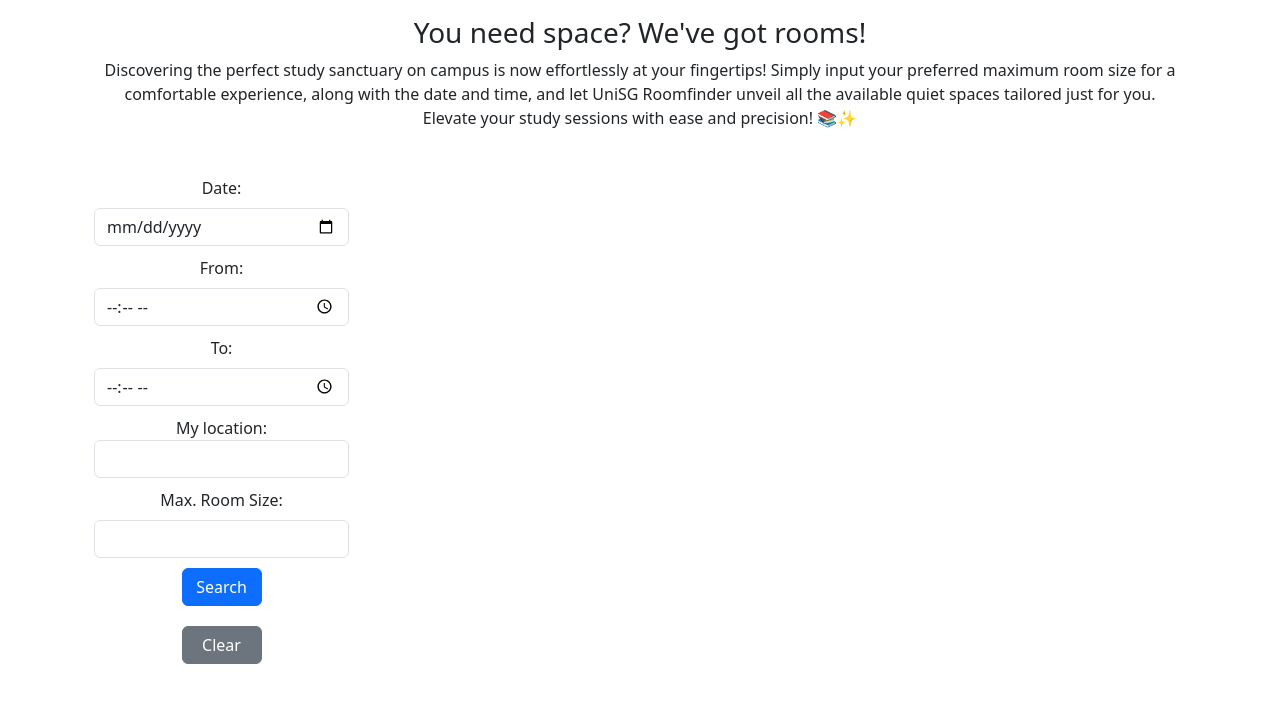
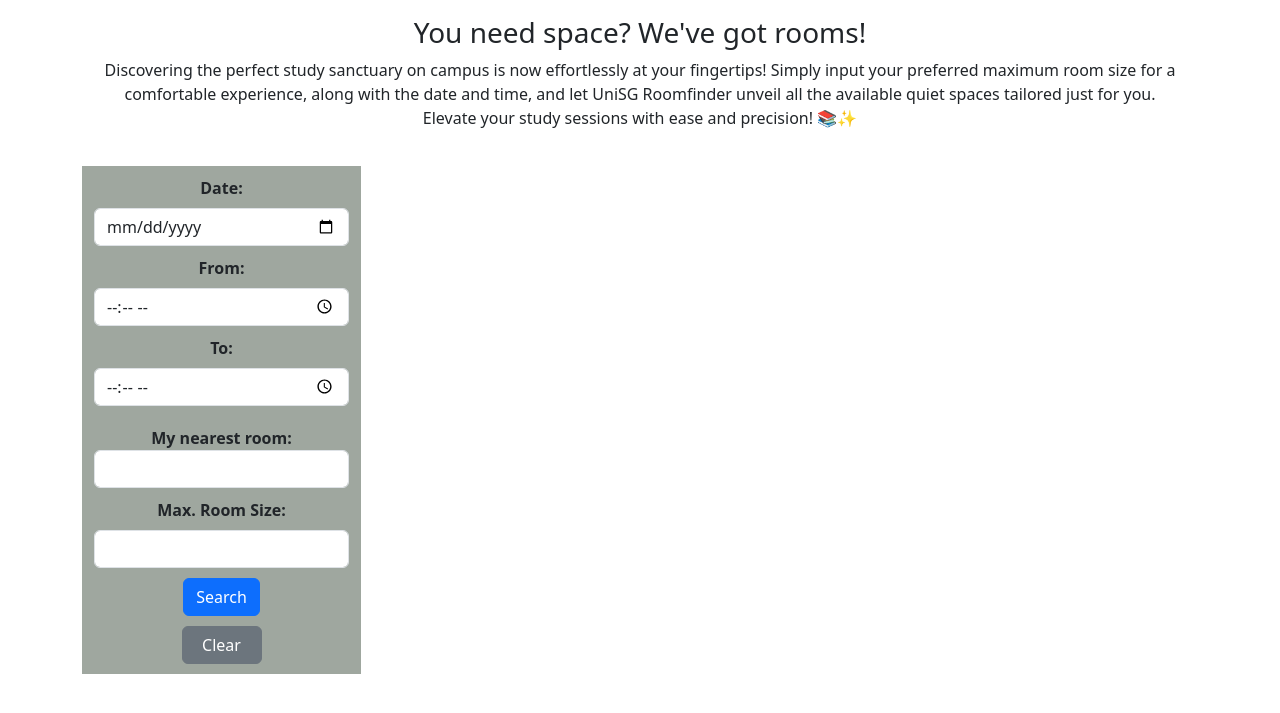
Before and after one commit to Code2703/FCS_roomfinder, a Flask app: template templates/home.html in a window 1280 px wide. Shown: the part 74-787 px from the top of the page. Run offline with Flask 3, Linux system fonts and the light colour scheme; the template is opened without the code that fills it, so the values that code supplies are empty; parts of the project's set-up code (start-up, migrations or seed data) failed here and were passed over.

Commit message:
modifiyng the cards

```diff
--- a/templates/home.html
+++ b/templates/home.html
@@ -23,26 +23,26 @@ Home
     <div class="row align-items-start">
 
         <!-- Filters Column -->
-        <div class="col">
+        <div class="col" style="background-color: rgb(159, 167, 159);">
             <div>
                 <form action="" method="post" novalidate>
 
                     <!-- Filter by date -->
-                    <label for="start" class="form-label" style="margin-top: 10px;">Date:</label>
+                    <label for="start" class="form-label" style="margin-top: 10px; font-weight: bold;">Date:</label>
                     <input type="date" class="form-control" name="filter_date" value="{{ filter_date }}" min="{{ min_date }}" max="{{ max_date }}" required>
                     <div class="valid-feedback">
                         Looks good!
                     </div>
 
                     <!-- Filter by start time -->
-                    <label for="start_time" class="form-label" style="margin-top: 10px;">From:</label>
+                    <label for="start_time" class="form-label" style="margin-top: 10px; font-weight: bold;">From:</label>
                     <input type="time" class="form-control" name="filter_time" value="{{ filter_time }}" min="{{ min_time }}" max="{{ max_time }}" required>
                     <div class="valid-feedback">
                         Looks good!
                     </div>
 
                     <!-- Filter by end time -->
-                    <label for="start_time" class="form-label" style="margin-top: 10px;">To:</label>
+                    <label for="start_time" class="form-label" style="margin-top: 10px; font-weight: bold;">To:</label>
                     <input type="time" class="form-control" name="filter_end_time" value="{{ filter_end_time }}" min="{{ min_end_time }}" max="{{ max_end_time }}" required>
                     <div class="valid-feedback">
                         Looks good!
@@ -50,7 +50,7 @@ Home
 
                     <!-- Enter nearest room for routing directions -->
                     <div class="form-group" style="margin-top: 10px;">
-                        <label for="start_location">My location:</label>
+                        <label for="start_location" style="margin-top: 10px; font-weight: bold;">My nearest room:</label>
                         <input class="form-control" list="location_list" id="start_location" name="start_location" />
                     </div>
                     <datalist id="location_list">
@@ -60,38 +60,19 @@ Home
                     </datalist>
 
                     <!-- Select by size -->
-                    <label for="validationCustom01" class="form-label" style="margin-top: 10px;">Max. Room Size:</label>
+                    <label for="validationCustom01" class="form-label" style="margin-top: 10px; font-weight: bold;">Max. Room Size:</label>
                     <input type="text" class="form-control" name="filter_size" value="{{ filter_size if not filter_size_is_inf else '' }}" required>
                     <div class="valid-feedback">
                         Looks good!
                     </div>
 
-                    <!-- Filter by room
-                    <label for="room_selector" class="form-label" style="margin-top: 10px;">Select a room:</label>
-                    <select class="form-select" name="room_selector" aria-label="Default select example">
-                        <option selected>Coming Soon!</option>
-                        {% for index, row in rooms_df.iterrows() %}
-                        <option value="1">Room: {{ row['room_nr'] }}</option>
-                        {% endfor %}
-                    </select> -->
-
-
-                    <!-- Filter by availability
-                    <div class="form-check" style="margin-top: 20px;">
-                        <input class="form-check-input" type="checkbox" value="" name="filter_available" required>
-                        <label class="form-check-label" for="filter_available">
-                            Only show available rooms
-                        </label>
-                    </div> -->
-
                     <!-- Submit the form -->
                     <div class="col">
-                        <button class="btn btn-primary" type="submit" name="button_filter_size" style="margin: 10px; width: 80px;">Search</button>
+                        <button class="btn btn-primary" type="submit" onclick="" name="button_filter_size" style="margin-top: 10px;">Search</button>
                     </div>
                 </form>
 
                 <!-- Button to clear all filters -->
-
                 <div>
                     <form action="{{ url_for('clear_filters') }}" method="post">
                         <button type="submit" class="btn btn-secondary" style="margin: 10px; width: 80px;">Clear</button>
@@ -103,36 +84,60 @@ Home
         <!-- Rooms Column -->
         <div class="col-12 col-sm-9">
             {% for index, row in rooms_df.iterrows() %}
-                <div class="card" style="margin: 20px;">
-                    <div class="card-header">
-                        {{ row['infoUrlText'] if row['infoUrlText'] == 'Group meeting room' else row['name'] }}
-                    </div>
-                    <div class="card-body">
-                        <h5 class="card-title">Room: {{ row['room_nr'] }}</h5>
-                        <p class="card-text">
-                            <Div>
-                                {% if row['seats'] == None %}
-                                    Size: -
-                                {% else %}
-                                    Size: {{ row['seats'] }}
+            <div class="card" style="margin: 15px;">
+                <div class="card-header" style="font-weight: bold;">
+                    {{ row['infoUrlText'] if row['infoUrlText'] == 'Group meeting room' else row['name'] }}: {{ row['room_nr'] }}
+                </div>
+
+                <div class="card-body">
+                    <div class="row">
+
+                        <!-- Column 3: Free Until and Next event -->
+                        <div class="col border-end border-gray" style="text-align: left;">
+                            <p class="card-text">
+                                {% if row['start_time'].strftime('%Y-%m-%d %H:%M:%S') != '1970-01-01 00:00:00' %}
+                                    Free until: {{ row['start_time'].strftime('%H:%M') }}
                                 {% endif %}
-                            </Div>
-                            <div>
+                            </p>
+                            <p class="card-text">
                                 {% if row['start_time'].strftime('%Y-%m-%d %H:%M:%S') != '1970-01-01 00:00:00' %}
                                     Next Event: {{ row['subject'] }} ({{ row['start_time'].strftime('%H:%M') }} - {{ row['end_time'].strftime('%H:%M') }})
                                 {% else %}
                                     {{ row['subject'] }}
                                 {% endif %}
-                            </div>
-                        </p>
+                            </p>
+                        </div>
 
-                        <button class="btn btn-primary" type="button" onclick="redirectToRoomDetails('{{ row['room_nr'] }}')">More Details</button>
+                        <!-- Column 1: Room Name -->
+                        <div class="col-md-3 text-center">
+
+
+                            <!-- Column 2: Number of Seats -->
+                            <p>
+                            {% if row['seats'] == None %}
+                                Size: -
+                            {% else %}
+                                Size: {{ row['seats'] }}
+                            {% endif %}
+                            </p>
+                            <!-- Column 5: More Details Button -->
+                            <button class="btn btn-primary" type="button" onclick="redirectToRoomDetails('{{ row['room_nr'] }}')">More Details</button>
+                        </div>
+
+
+
+
+
                     </div>
                 </div>
+            </div>
             {% endfor %}
         </div>
+
     </div>
 </div>
+
+
 <script>
     function redirectToRoomDetails(roomNr) {
         window.location.href = '/map?room_nr=' + roomNr;
--- a/templates/layout.html
+++ b/templates/layout.html
@@ -12,6 +12,8 @@
         <title>{% block title %}{% endblock %}</title>
 
         <link href="/static/styles.css" rel="stylesheet">
+
+        <link rel="stylesheet" href="https://cdnjs.cloudflare.com/ajax/libs/font-awesome/5.15.3/css/all.min.css" integrity="sha384-xrRQN+CaBHMAWAgPoLVuMZz9pS1CII6w1sta5rxZUu5qg7xlMRatUbQ5Ce8ho5eS" crossorigin="anonymous">
 
     </head>
 
@@ -62,5 +64,6 @@
 
 
         <script src="https://cdn.jsdelivr.net/npm/bootstrap@5.3.2/dist/js/bootstrap.bundle.min.js" integrity="sha384-C6RzsynM9kWDrMNeT87bh95OGNyZPhcTNXj1NW7RuBCsyN/o0jlpcV8Qyq46cDfL" crossorigin="anonymous"></script>
+
     </body>
 </html>
```
Also changed, not shown: static/test.png (added), templates/test.html (added).
